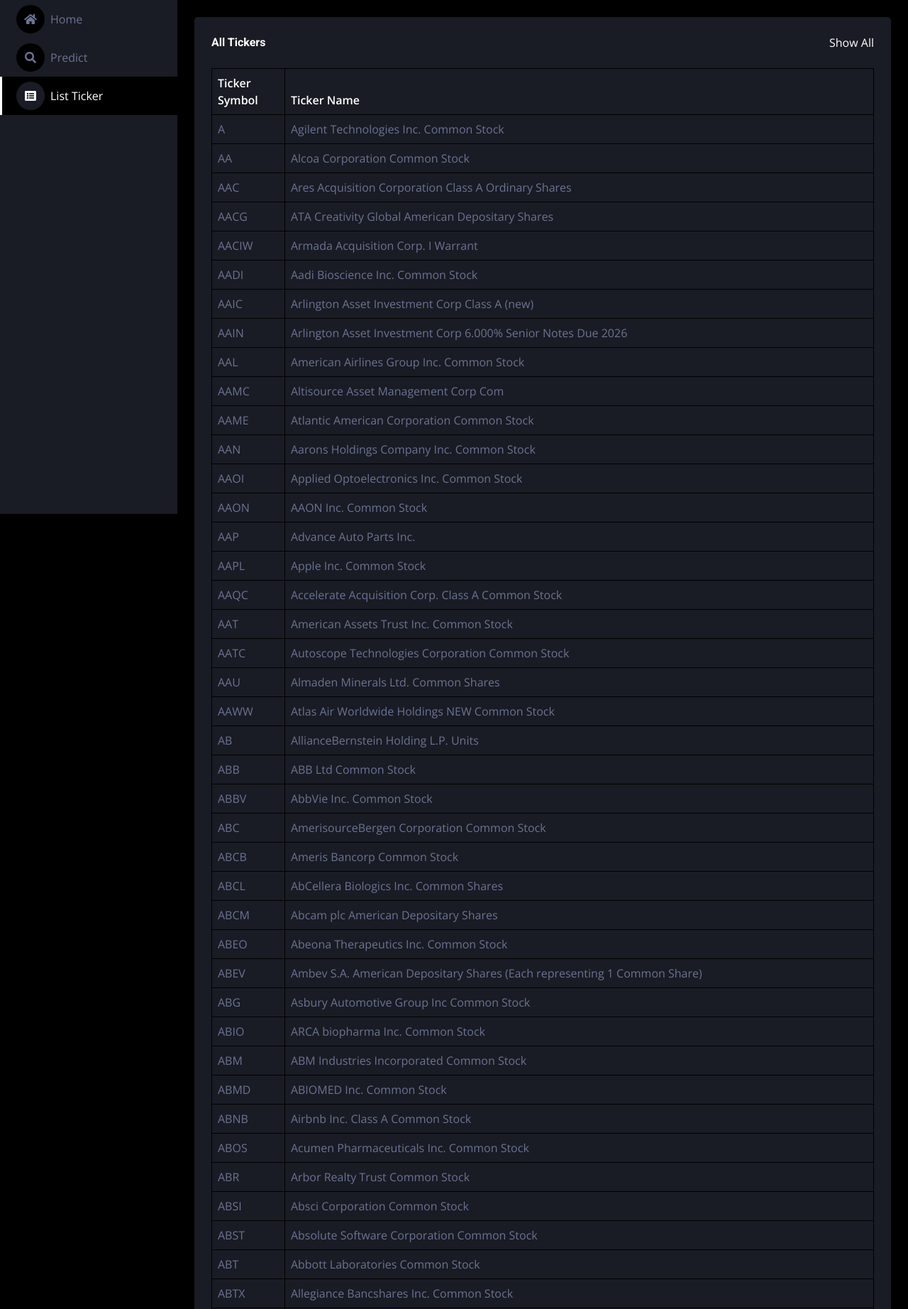
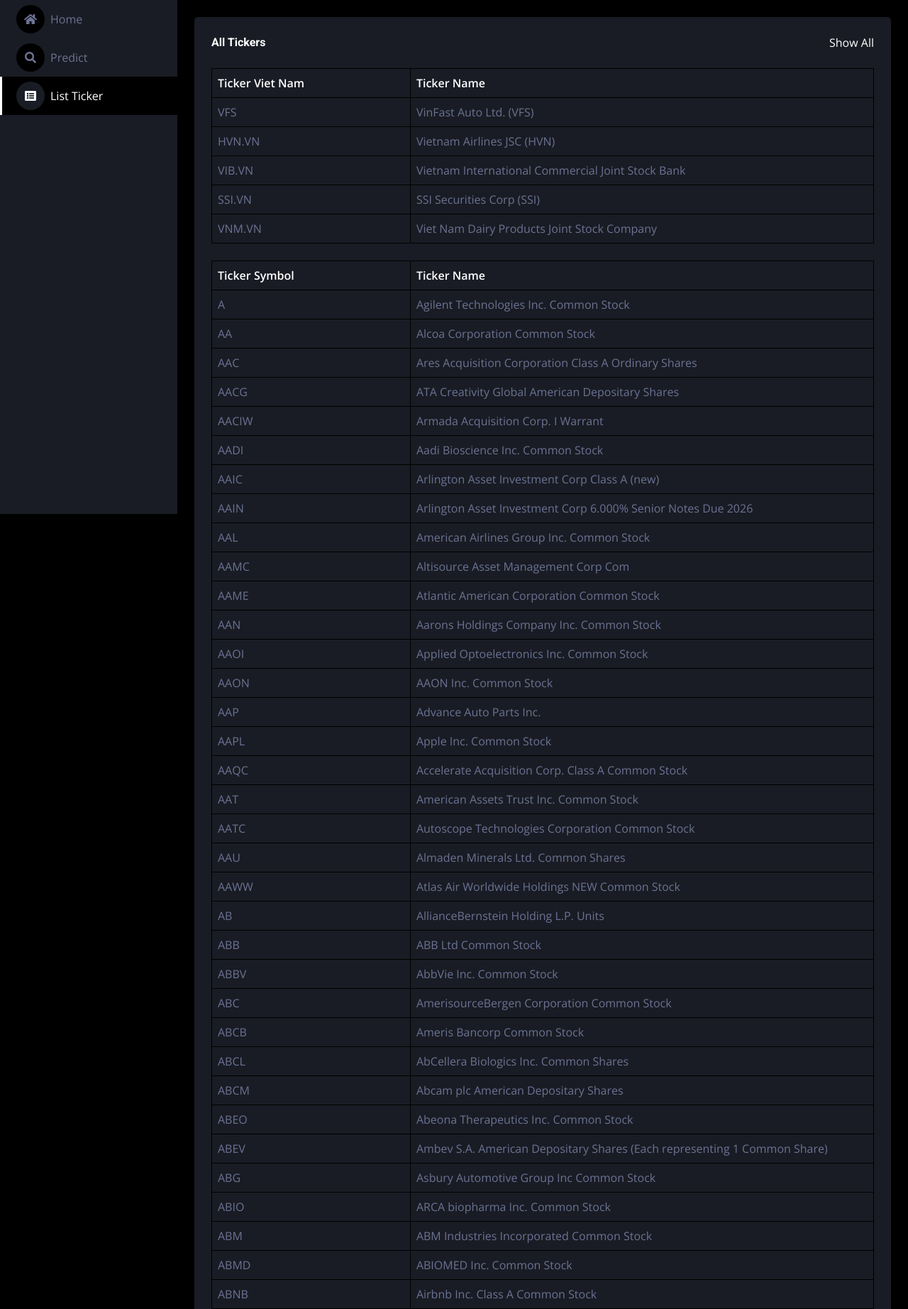
Before and after one commit to Quynhdz19/stock, a Django app: page /ticker/ in a window 1280 px wide. Shown: the part 76-1920 px from the top of the page at 71% size. Run offline with Django 4.2, Linux system fonts and the light colour scheme; some libraries are stand-ins or nearby versions.

Commit message:
add data viet nam

```diff
--- /dev/null
+++ b/app/Data/Tickers_Vietnam.csv
@@ -0,0 +1,8 @@
+,Symbol,Name
+0,VFS,"VinFast Auto Ltd. (VFS)
+
+"
+1,HVN.VN,Vietnam Airlines JSC (HVN)
+2,VIB.VN,Vietnam International Commercial Joint Stock Bank
+3,SSI.VN,SSI Securities Corp (SSI)
+4,VNM.VN,Viet Nam Dairy Products Joint Stock Company
--- a/app/templates/ticker.html
+++ b/app/templates/ticker.html
@@ -86,8 +86,31 @@
                     <div class="table-responsive">
                         <table class="table text-start align-middle table-bordered table-hover mb-0">
                             <thead>
+                            <tr class="text-white">
+                                <th style="width: 30%" scope="col">Ticker Viet Nam</th>
+                                <th scope="col">Ticker Name</th>
+                            </tr>
+                            </thead>
+                            <tbody>
+                            {% if ticker_vietnam %}
+                            {% for i in ticker_vietnam %}
+                            <tr>
+                                <td>{{i.Symbol}}</td>
+                                <td>{{i.Name}}</td>
+                            </tr>
+                            {% endfor %}
+                            {% endif %}
+                            </tbody>
+                        </table>
+                    </div>
+                    <div class="d-flex align-items-center justify-content-between mb-4">
+
+                    </div>
+                    <div class="table-responsive">
+                        <table class="table text-start align-middle table-bordered table-hover mb-0">
+                            <thead>
                                 <tr class="text-white">
-                                    <th scope="col">Ticker Symbol</th>
+                                    <th style="width: 30%" scope="col">Ticker Symbol</th>
                                     <th scope="col">Ticker Name</th>
                                 </tr>
                             </thead>
--- a/app/views.py
+++ b/app/views.py
@@ -143,9 +143,15 @@ def ticker(request):
     ticker_list = []
     ticker_list = json.loads(json_ticker)
 
+    # ================================================= Load Vietnamese Ticker Table ================================
+    ticker_df = pd.read_csv('app/Data/Tickers_Vietnam.csv')
+    json_ticker = ticker_df.reset_index().to_json(orient ='records')
+    ticker_vietnam = []
+    ticker_vietnam = json.loads(json_ticker)
 
     return render(request, 'ticker.html', {
-        'ticker_list': ticker_list
+        'ticker_list': ticker_list,
+        'ticker_vietnam': ticker_vietnam,
     })
 
 
```
Also changed, not shown: app/Data/Tickers.csv.
